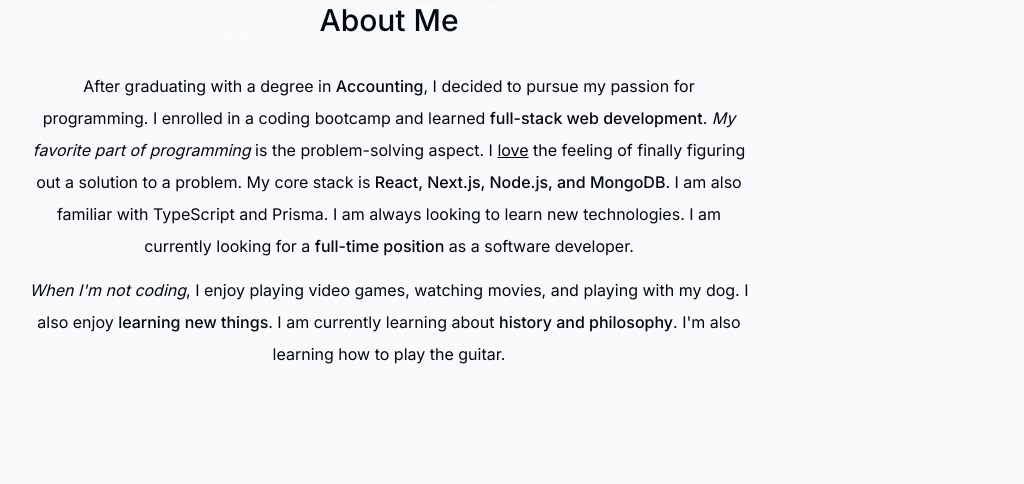
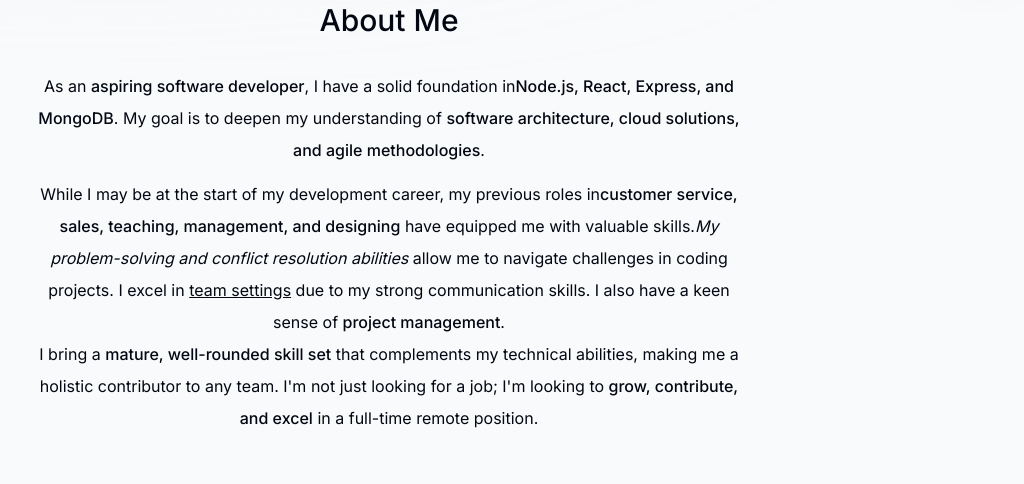
Before and after one commit to Thayrov/Portfolio, a Next.js app: page / in a window 1280 px wide. Shown: the part 822-1306 px from the top of the page, without its empty margins (251-1275 px from the left). Built offline with nearby package versions, Linux system fonts and the light colour scheme; no server answers.

Commit message:
update about me section

```diff
--- a/components/about.tsx
+++ b/components/about.tsx
@@ -19,31 +19,21 @@ export default function About() {
     >
       <SectionHeading>About me</SectionHeading>
       <p className="mb-3">
-        After graduating with a degree in{" "}
-        <span className="font-medium">Accounting</span>, I decided to pursue my
-        passion for programming. I enrolled in a coding bootcamp and learned{" "}
-        <span className="font-medium">full-stack web development</span>.{" "}
-        <span className="italic">My favorite part of programming</span> is the
-        problem-solving aspect. I <span className="underline">love</span> the
-        feeling of finally figuring out a solution to a problem. My core stack
-        is{" "}
-        <span className="font-medium">
-          React, Next.js, Node.js, and MongoDB
-        </span>
-        . I am also familiar with TypeScript and Prisma. I am always looking to
-        learn new technologies. I am currently looking for a{" "}
-        <span className="font-medium">full-time position</span> as a software
-        developer.
-      </p>
-
-      <p>
-        <span className="italic">When I'm not coding</span>, I enjoy playing
-        video games, watching movies, and playing with my dog. I also enjoy{" "}
-        <span className="font-medium">learning new things</span>. I am currently
-        learning about{" "}
-        <span className="font-medium">history and philosophy</span>. I'm also
-        learning how to play the guitar.
-      </p>
+    As an <span className="font-medium">aspiring software developer</span>, I have a solid foundation in
+    <span className="font-medium">Node.js, React, Express, and MongoDB</span>. My goal is to deepen my
+    understanding of <span className="font-medium">software architecture, cloud solutions, and agile methodologies</span>.
+  </p>
+  <p>
+    While I may be at the start of my development career, my previous roles in
+    <span className="font-medium">customer service, sales, teaching, management, and designing</span> have equipped me with valuable skills.
+    <span className="italic">My problem-solving and conflict resolution abilities</span> allow me to navigate challenges in coding projects.
+    I excel in <span className="underline">team settings</span> due to my strong communication skills.
+    I also have a keen sense of <span className="font-medium">project management</span>.
+  </p>
+  <p>
+    I bring a <span className="font-medium">mature, well-rounded skill set</span> that complements my technical abilities,
+    making me a holistic contributor to any team. I'm not just looking for a job; I'm looking to <span className="font-medium">grow, contribute, and excel</span> in a full-time remote position.
+  </p>
     </motion.section>
   );
 }
```
